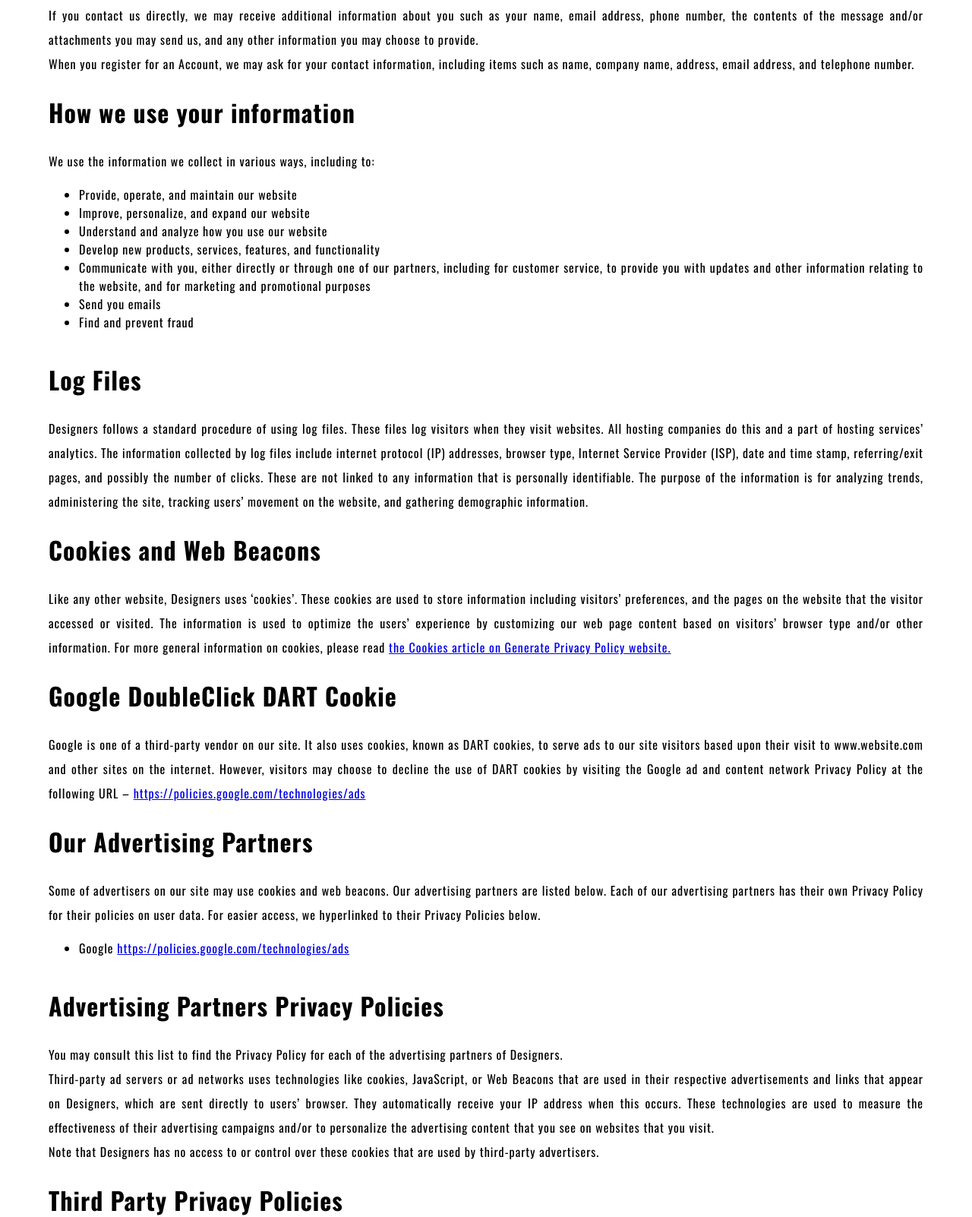
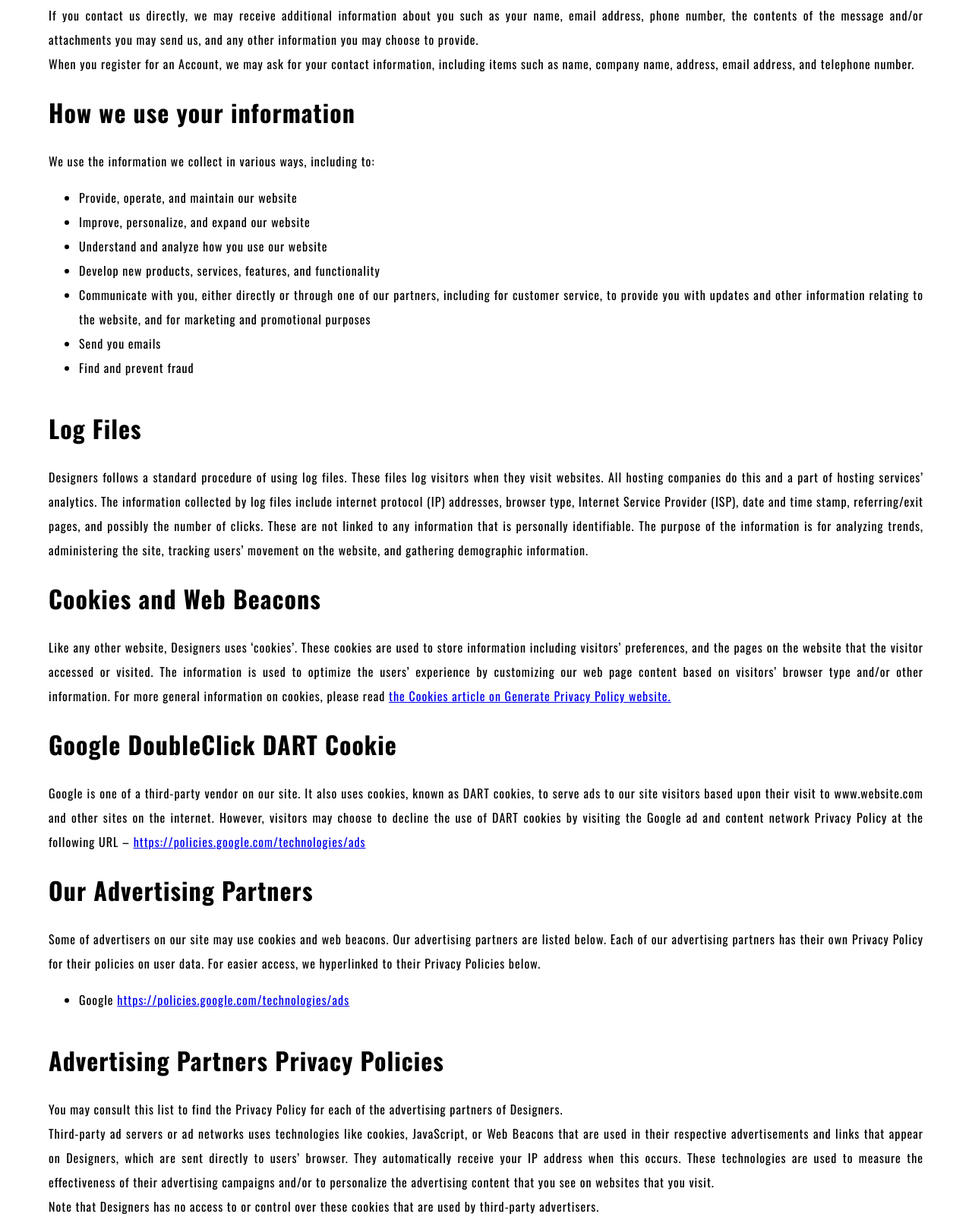
Before and after one commit to RemoteHelpers/design_d-gn.com, a PHP site: page /privacy-policy.html in a window 1280 px wide. Shown: the part 687-2289 px from the top of the page at 76% size. Run offline with PHP 8.4, Linux system fonts and the light colour scheme.

Commit message:
change list for privacy-policy

```diff
--- a/css/privacy.css
+++ b/css/privacy.css
@@ -106,6 +106,10 @@ header {
   line-height: 2;
 }
 
+.main_info ul li {
+  line-height: 2;
+}
+
 footer {
   padding: 2rem 0;
   background-color: #FFD200;
--- a/js/script.js
+++ b/js/script.js
@@ -6,7 +6,7 @@ document.addEventListener('DOMContentLoaded', () => {
   $(document).ready(function () {
     $('#fullpage').fullpage({
       sectionsColor: ['#FFD200', '#FFDF48', '#FFDF48', '#FFDF48', '#FFDF48', '#FFDF48'],
-      scrollingSpeed: 500
+      scrollingSpeed: 800
     });
   });
 
```
